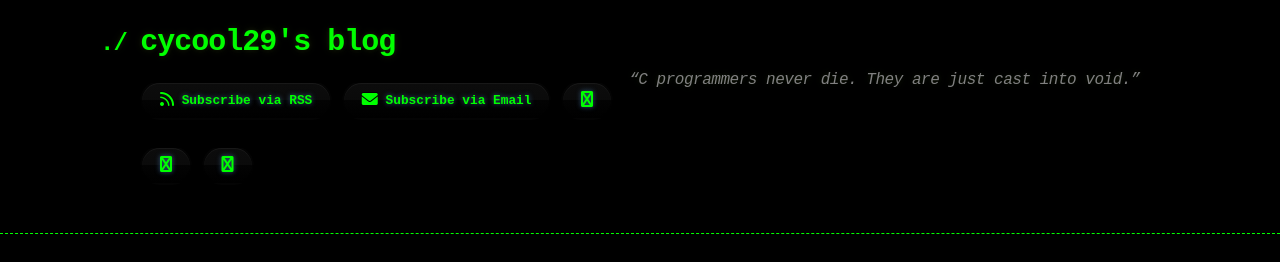
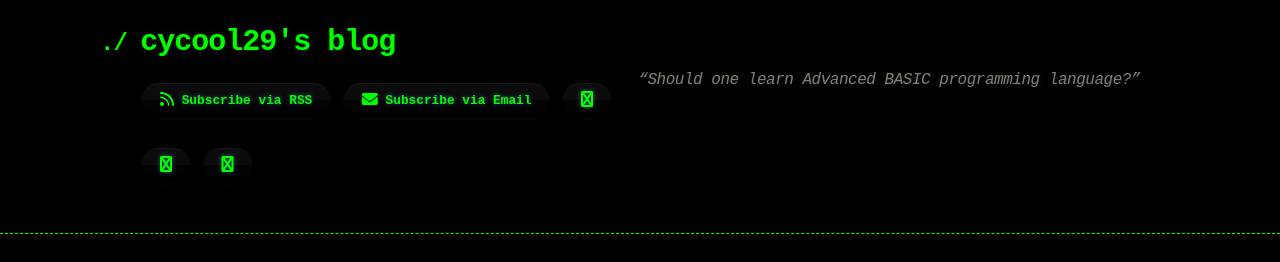
Before and after one commit to cycool29/cycool29.github.io, a Jekyll site: the page built from index.md, in a window 1280 px wide and 900 px high. Shown: the top 262 px of the window. Built offline with Jekyll 4.4.1, drawn with Linux system fonts in a browser that asks for light colours; a style sheet for code colours, icons or effects is not loaded.

Commit message:
Update quotes

```diff
--- a/_config.yml
+++ b/_config.yml
@@ -1,5 +1,5 @@
 title: cycool29's blog
-description: "“C programmers never die. They are just cast into void.” "
+description: "“Should one learn Advanced BASIC programming language?” "
 bio: A high school student. Intermediate in Python, Git, Bash. Learning JavaScript. He/Him. "
 author: cycool29
 url: https://cycool29.github.io
```
